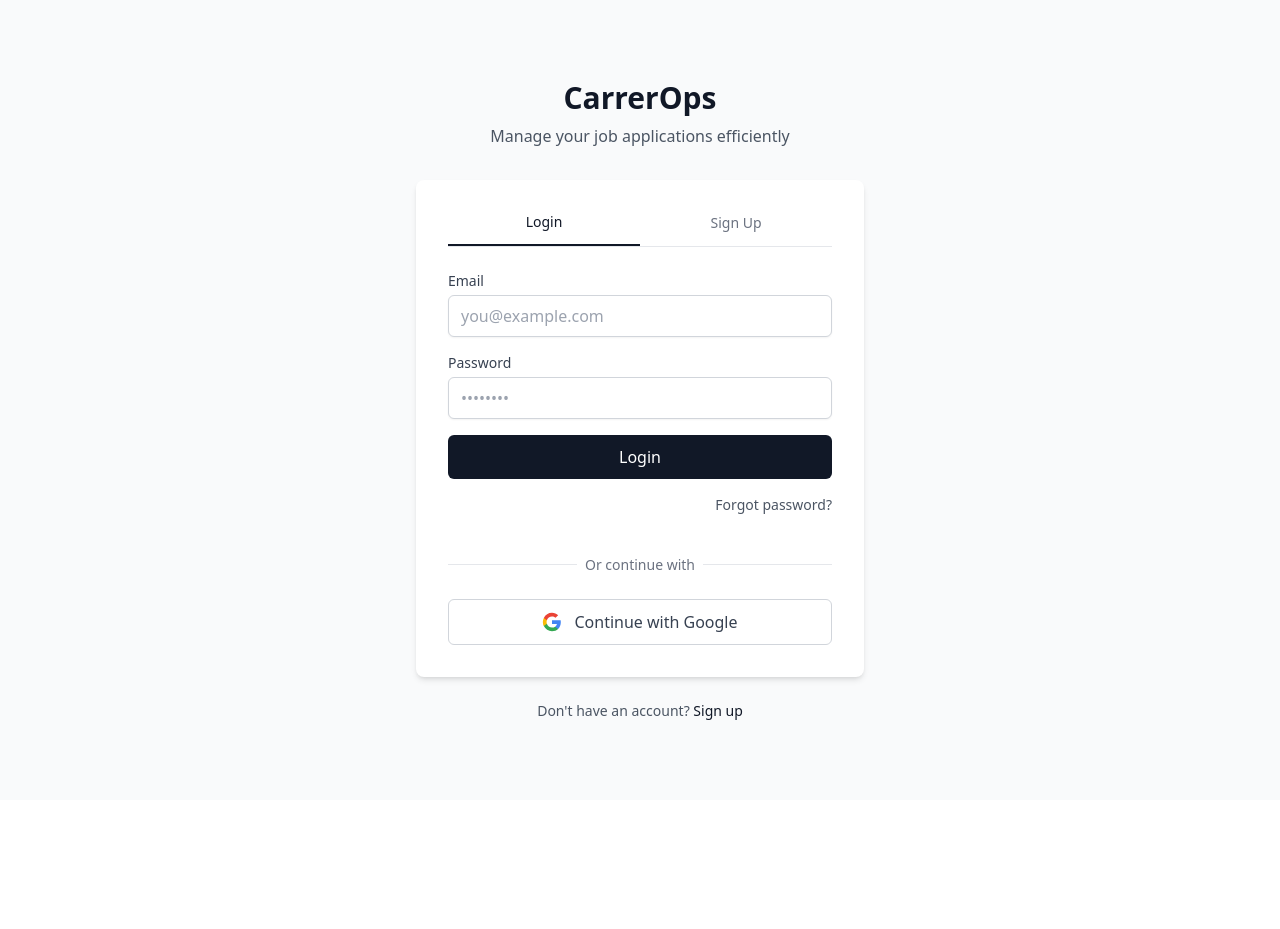
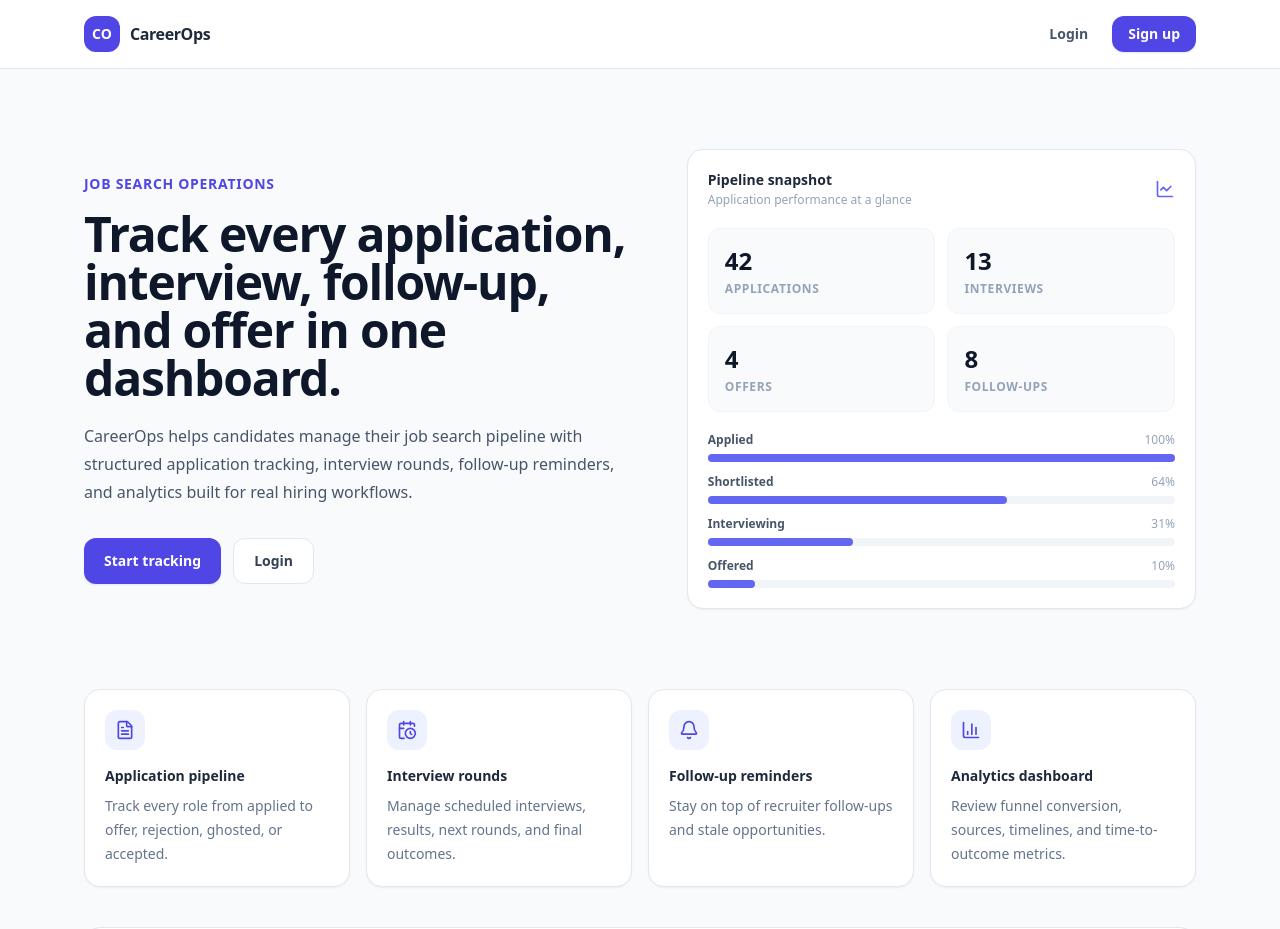
Before and after one commit to pranshu3099/careerops, a Next.js app: page / in a window 1280 px wide. Shown: the top 929 px of the page. Before the commit the page ends 800 px from the top, so only its background shows below. Built offline with nearby package versions, Linux system fonts and the light colour scheme; no server answers.

Commit message:
feat: add public SEO landing page

```diff
--- a/src/pages/index.js
+++ b/src/pages/index.js
@@ -1,36 +1,252 @@
-import AuthScreen from '@/components/auth/Index'
-import { hasRefreshToken } from '@/lib/auth'
+import Head from "next/head";
+import Link from "next/link";
+import {
+  BarChart3,
+  Bell,
+  CalendarClock,
+  CheckCircle2,
+  FileText,
+  LineChart,
+} from "lucide-react";
 
-export default function Home() {
+const APP_URL = process.env.NEXT_PUBLIC_APP_URL || "http://localhost:3001";
+
+const features = [
+  {
+    title: "Application pipeline",
+    description:
+      "Track every role from applied to offer, rejection, ghosted, or accepted.",
+    icon: FileText,
+  },
+  {
+    title: "Interview rounds",
+    description:
+      "Manage scheduled interviews, results, next rounds, and final outcomes.",
+    icon: CalendarClock,
+  },
+  {
+    title: "Follow-up reminders",
+    description:
+      "Stay on top of recruiter follow-ups and stale opportunities.",
+    icon: Bell,
+  },
+  {
+    title: "Analytics dashboard",
+    description:
+      "Review funnel conversion, sources, timelines, and time-to-outcome metrics.",
+    icon: BarChart3,
+  },
+];
+
+const productJsonLd = {
+  "@context": "https://schema.org",
+  "@type": "SoftwareApplication",
+  name: "CareerOps",
+  applicationCategory: "ProductivityApplication",
+  operatingSystem: "Web",
+  url: APP_URL,
+  description:
+    "CareerOps is a job application tracker for managing applications, interviews, follow-ups, offers, and job search analytics.",
+  offers: {
+    "@type": "Offer",
+    price: "0",
+    priceCurrency: "USD",
+  },
+};
+
+export default function LandingPage() {
   return (
-    <div>
-      <AuthScreen />
-    </div>
-  )
+    <>
+      <Head>
+        <title>CareerOps - Job Application Tracker</title>
+        <meta
+          name="description"
+          content="Track job applications, interviews, follow-ups, offers, and hiring pipeline analytics in one organized dashboard."
+        />
+        <meta
+          name="keywords"
+          content="job application tracker, job search tracker, interview tracker, follow-up reminders, job pipeline tracker"
+        />
+        <meta property="og:title" content="CareerOps - Job Application Tracker" />
+        <meta
+          property="og:description"
+          content="Organize job applications, interviews, follow-ups, offers, and analytics in one dashboard."
+        />
+        <meta property="og:type" content="website" />
+        <meta property="og:url" content={APP_URL} />
+        <meta property="og:image" content={`${APP_URL}/og-image.svg`} />
+        <meta name="twitter:card" content="summary_large_image" />
+        <meta name="twitter:title" content="CareerOps - Job Application Tracker" />
+        <meta
+          name="twitter:description"
+          content="Track job applications, interviews, follow-ups, and hiring pipeline progress."
+        />
+        <meta name="twitter:image" content={`${APP_URL}/og-image.svg`} />
+        <link rel="canonical" href={APP_URL} />
+        <script
+          type="application/ld+json"
+          dangerouslySetInnerHTML={{ __html: JSON.stringify(productJsonLd) }}
+        />
+      </Head>
+
+      <main className="min-h-screen bg-slate-50 text-slate-900">
+        <header className="border-b border-slate-200 bg-white">
+          <div className="mx-auto flex max-w-6xl items-center justify-between px-5 py-4">
+            <Link href="/" className="flex items-center gap-2.5">
+              <div className="flex h-9 w-9 items-center justify-center rounded-xl bg-indigo-600 text-sm font-bold text-white">
+                CO
+              </div>
+              <span className="text-base font-bold tracking-tight text-slate-800">
+                CareerOps
+              </span>
+            </Link>
+            <nav className="flex items-center gap-2">
+              <Link
+                href="/login"
+                className="rounded-xl px-4 py-2 text-sm font-semibold text-slate-600 transition-colors hover:bg-slate-100"
+              >
+                Login
+              </Link>
+              <Link
+                href="/signup"
+                className="rounded-xl bg-indigo-600 px-4 py-2 text-sm font-semibold text-white shadow-sm shadow-indigo-100 transition-colors hover:bg-indigo-700"
+              >
+                Sign up
+              </Link>
+            </nav>
+          </div>
+        </header>
+
+        <section className="mx-auto grid max-w-6xl gap-10 px-5 py-16 lg:grid-cols-[1.05fr_0.95fr] lg:items-center lg:py-20">
+          <div>
+            <p className="text-sm font-semibold uppercase tracking-wider text-indigo-600">
+              Job search operations
+            </p>
+            <h1 className="mt-4 max-w-3xl text-4xl font-bold tracking-tight text-slate-900 sm:text-5xl">
+              Track every application, interview, follow-up, and offer in one dashboard.
+            </h1>
+            <p className="mt-5 max-w-2xl text-base leading-7 text-slate-600">
+              CareerOps helps candidates manage their job search pipeline with
+              structured application tracking, interview rounds, follow-up
+              reminders, and analytics built for real hiring workflows.
+            </p>
+            <div className="mt-8 flex flex-col gap-3 sm:flex-row">
+              <Link
+                href="/signup"
+                className="inline-flex items-center justify-center rounded-xl bg-indigo-600 px-5 py-3 text-sm font-semibold text-white shadow-sm shadow-indigo-100 transition-colors hover:bg-indigo-700"
+              >
+                Start tracking
+              </Link>
+              <Link
+                href="/login"
+                className="inline-flex items-center justify-center rounded-xl border border-slate-200 bg-white px-5 py-3 text-sm font-semibold text-slate-700 transition-colors hover:bg-slate-50"
+              >
+                Login
+              </Link>
+            </div>
+          </div>
+
+          <div className="rounded-2xl border border-slate-200 bg-white p-5 shadow-sm">
+            <div className="mb-5 flex items-center justify-between">
+              <div>
+                <p className="text-sm font-semibold text-slate-800">
+                  Pipeline snapshot
+                </p>
+                <p className="mt-0.5 text-xs text-slate-400">
+                  Application performance at a glance
+                </p>
+              </div>
+              <LineChart className="h-5 w-5 text-indigo-500" />
+            </div>
+            <div className="grid grid-cols-2 gap-3">
+              {[
+                ["Applications", "42"],
+                ["Interviews", "13"],
+                ["Offers", "4"],
+                ["Follow-ups", "8"],
+              ].map(([label, value]) => (
+                <div
+                  key={label}
+                  className="rounded-xl border border-slate-100 bg-slate-50 p-4"
+                >
+                  <p className="text-2xl font-bold text-slate-900">{value}</p>
+                  <p className="mt-1 text-xs font-semibold uppercase tracking-wider text-slate-400">
+                    {label}
+                  </p>
+                </div>
+              ))}
+            </div>
+            <div className="mt-5 space-y-3">
+              {["Applied", "Shortlisted", "Interviewing", "Offered"].map(
+                (stage, index) => (
+                  <div key={stage}>
+                    <div className="mb-1.5 flex items-center justify-between text-xs">
+                      <span className="font-semibold text-slate-600">
+                        {stage}
+                      </span>
+                      <span className="text-slate-400">
+                        {[100, 64, 31, 10][index]}%
+                      </span>
+                    </div>
+                    <div className="h-2 rounded-full bg-slate-100">
+                      <div
+                        className="h-full rounded-full bg-indigo-500"
+                        style={{ width: `${[100, 64, 31, 10][index]}%` }}
+                      />
+                    </div>
+                  </div>
+                ),
+              )}
+            </div>
+          </div>
+        </section>
+
+        <section className="mx-auto max-w-6xl px-5 pb-16">
+          <div className="grid gap-4 md:grid-cols-2 lg:grid-cols-4">
+            {features.map((feature) => {
+              const Icon = feature.icon;
+              return (
+                <article
+                  key={feature.title}
+                  className="rounded-2xl border border-slate-200 bg-white p-5 shadow-sm"
+                >
+                  <div className="flex h-10 w-10 items-center justify-center rounded-xl bg-indigo-50 text-indigo-600">
+                    <Icon className="h-5 w-5" />
+                  </div>
+                  <h2 className="mt-4 text-sm font-semibold text-slate-800">
+                    {feature.title}
+                  </h2>
+                  <p className="mt-2 text-sm leading-6 text-slate-500">
+                    {feature.description}
+                  </p>
+                </article>
+              );
+            })}
+          </div>
+
+          <div className="mt-10 rounded-2xl border border-slate-200 bg-white p-6 shadow-sm">
+            <div className="flex flex-col gap-4 md:flex-row md:items-center md:justify-between">
+              <div>
+                <div className="flex items-center gap-2 text-sm font-semibold text-emerald-600">
+                  <CheckCircle2 className="h-4 w-4" />
+                  Built for active job seekers
+                </div>
+                <p className="mt-2 max-w-3xl text-sm leading-6 text-slate-600">
+                  Replace spreadsheets with a focused workspace for repeated
+                  job search actions: status updates, interview rounds,
+                  reminders, and progress analytics.
+                </p>
+              </div>
+              <Link
+                href="/signup"
+                className="inline-flex shrink-0 items-center justify-center rounded-xl bg-slate-900 px-5 py-3 text-sm font-semibold text-white transition-colors hover:bg-slate-800"
+              >
+                Create account
+              </Link>
+            </div>
+          </div>
+        </section>
+      </main>
+    </>
+  );
 }
-
-export async function getServerSideProps({ req }) {
-  try {
-    const response = await fetch(
-      `${process.env.NEXT_PUBLIC_BACKEND_URL}/auth/me`,
-      {
-        method: "GET",
-        headers: {
-          cookie: req.headers.cookie || "",
-        },
-      }
-    );
-    if (response.ok) {
-      return {
-        redirect: {
-          destination: "/dashboard",
-          permanent: false,
-        },
-      };
-    }
-  } catch (err) {
-    console.error("Auth check failed:", err);
-  }
-
-  return { props: {} };
-}
```
